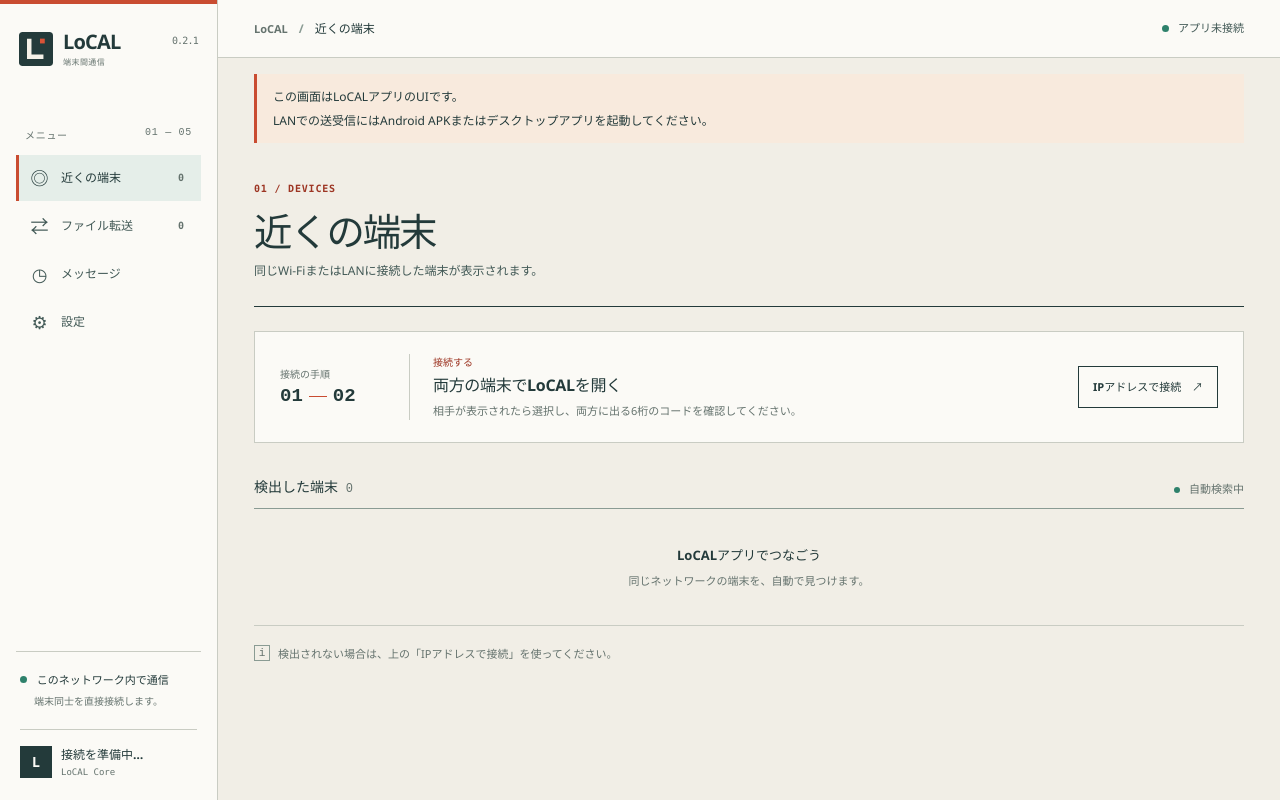
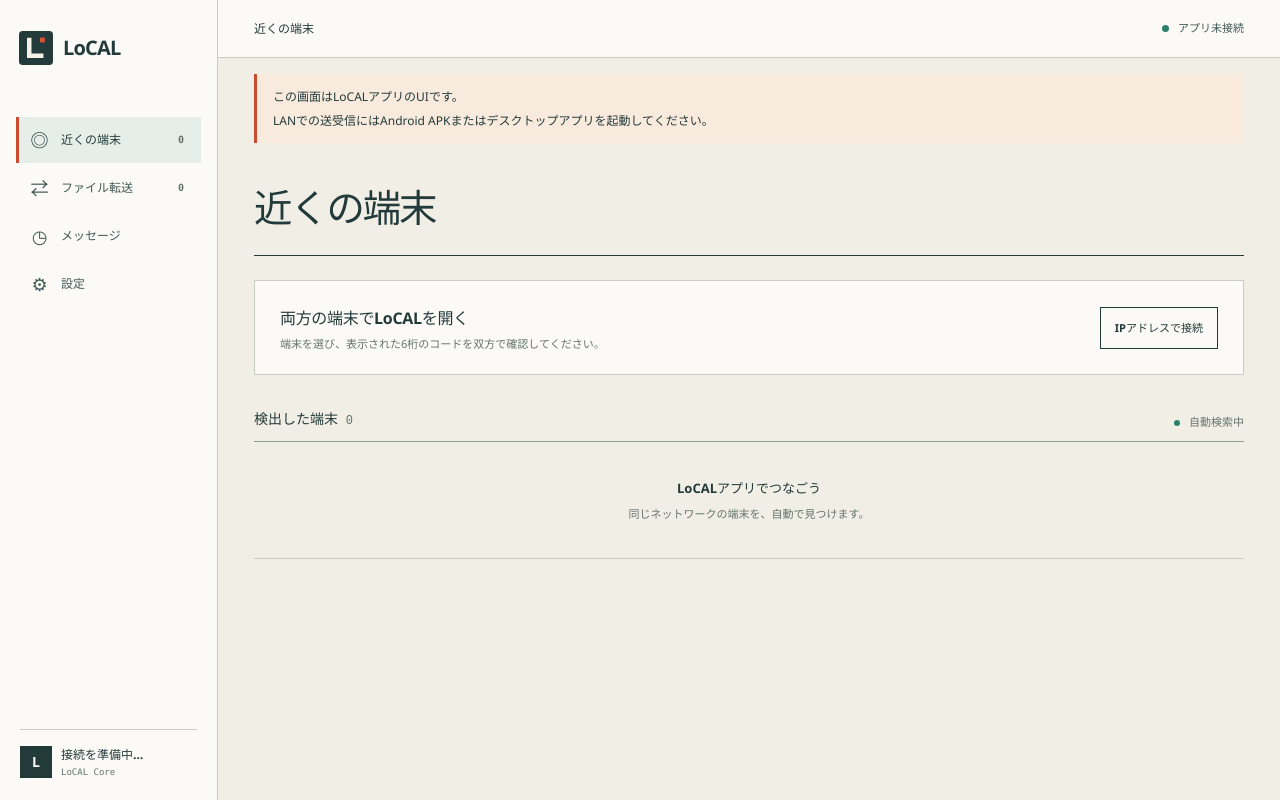
Before and after one commit to sakusdev/LoCAL, a plain HTML site: page ui/index.html in a window 1280 px wide. Drawn offline with Linux system fonts and the light colour scheme.

Commit message:
Remove numbered labels and decorative subtitles from UI

```diff
--- a/ui/index.html
+++ b/ui/index.html
@@ -12,8 +12,7 @@
 </head>
 <body>
   <aside class="sidebar">
-    <div class="brand"><img src="mark.svg" width="38" height="38" alt=""><div>LoCAL<small>端末間通信</small></div><span class="version">0.2.1</span></div>
-    <div class="nav-label">メニュー <span>01 — 05</span></div>
+    <div class="brand"><img src="mark.svg" width="38" height="38" alt=""><strong>LoCAL</strong></div>
     <nav aria-label="メインナビゲーション">
       <button data-tab="nearby" class="nav-item active"><span class="nav-icon">◎</span><span>近くの端末</span><span id="peer-count" class="count">0</span></button>
       <button data-tab="transfers" class="nav-item"><span class="nav-icon">⇄</span><span>ファイル転送</span><span id="transfer-count" class="count">0</span></button>
@@ -21,22 +20,21 @@
       <button data-tab="screen" id="screen-nav" class="nav-item" hidden><span class="nav-icon">▣</span><span>画面共有</span></button>
       <button data-tab="settings" class="nav-item"><span class="nav-icon">⚙</span><span>設定</span></button>
     </nav>
-    <div class="sidebar-bottom"><div class="privacy"><span class="status-dot"></span> このネットワーク内で通信</div><p>端末同士を直接接続します。</p><div class="device-self"><div class="avatar">L</div><div><b id="self-name">接続を準備中…</b><small id="self-address">LoCAL Core</small></div></div></div>
+    <div class="sidebar-bottom"><div class="device-self"><div class="avatar">L</div><div><b id="self-name">接続を準備中…</b><small id="self-address">LoCAL Core</small></div></div></div>
   </aside>
   <main>
-    <header class="topbar"><div><span class="breadcrumb">LoCAL</span><span class="slash">/</span><span id="page-name">近くの端末</span></div><span class="connection-pill" id="connection"><i class="status-dot"></i><span>準備中</span></span></header>
+    <header class="topbar"><span id="page-name">近くの端末</span><span class="connection-pill" id="connection"><i class="status-dot"></i><span>準備中</span></span></header>
     <div id="native-error" class="notice" hidden></div>
     <div id="warnings" hidden></div>
     <div id="screen-offers" class="notice" hidden></div>
     <section id="view-nearby" class="view">
-      <div class="page-heading"><div class="eyebrow">01 / DEVICES</div><h1>近くの端末</h1><p>同じWi-FiまたはLANに接続した端末が表示されます。</p></div>
-      <div class="discovery-banner"><div class="discovery-index" aria-hidden="true"><span>接続の手順</span><strong>01 <i></i> 02</strong></div><div class="discovery-copy"><div class="overline">接続する</div><h2>両方の端末でLoCALを開く</h2><p>相手が表示されたら選択し、両方に出る6桁のコードを確認してください。</p></div><button class="text-button" id="manual-open">IPアドレスで接続 <span>↗</span></button></div>
+      <div class="page-heading"><h1>近くの端末</h1></div>
+      <div class="discovery-banner"><div class="discovery-copy"><h2>両方の端末でLoCALを開く</h2><p>端末を選び、表示された6桁のコードを双方で確認してください。</p></div><button class="text-button" id="manual-open">IPアドレスで接続</button></div>
       <div class="section-title"><h2>検出した端末 <span id="nearby-count">0</span></h2><span class="muted small"><span class="scan-dot"></span> 自動検索中</span></div>
       <div id="peers" class="peer-grid"></div>
-      <div class="footnote"><span>i</span> 検出されない場合は、上の「IPアドレスで接続」を使ってください。</div>
     </section>
     <section id="view-transfers" class="view" hidden>
-      <div class="page-heading"><div class="eyebrow">02 / TRANSFERS</div><h1>ファイル転送</h1><p>送受信の進行状況と保存済みファイル。</p></div>
+      <div class="page-heading"><h1>ファイル転送</h1></div>
       <div id="transfers"></div>
       <p class="muted small">中断したファイルは、同じ相手に同じファイルを選び直すと続きから転送します。</p>
       <div class="section-title"><h2>保存済みの受信ファイル</h2><button id="received-refresh" class="secondary">一覧を更新</button></div>
@@ -45,19 +43,19 @@
       <div class="actions"><button id="received-prev" class="secondary" disabled>前へ</button><span id="received-page" class="muted small" role="status"></span><button id="received-next" class="secondary" disabled>次へ</button></div>
     </section>
     <section id="view-history" class="view" hidden>
-      <div class="page-heading"><div class="eyebrow">03 / MESSAGES</div><h1>メッセージ</h1><p>履歴はこの端末に保存されます。</p></div>
+      <div class="page-heading"><h1>メッセージ</h1></div>
       <label class="select-label" for="chat-peer">送信する端末</label><select id="chat-peer"></select>
       <div id="messages" class="messages" aria-live="polite"></div>
       <form id="message-form" class="composer"><label class="sr-only" for="message">メッセージ</label><textarea id="message" placeholder="メッセージを入力…" maxlength="16384" rows="3"></textarea><div class="composer-actions"><button type="button" id="paste-clipboard" class="secondary">クリップボードを貼り付け</button><button type="submit" id="send-message" class="primary">送信 ↗</button></div></form>
     </section>
     <section id="view-screen" class="view" hidden>
-      <div class="page-heading"><div class="eyebrow">04 / SCREEN</div><h1>画面共有</h1><p>ペアリングしたWindows PC間で閲覧できます。音声・遠隔操作には対応していません。</p></div>
+      <div class="page-heading"><h1>画面共有</h1><p>Windows同士の閲覧専用機能です。音声・遠隔操作はありません。</p></div>
       <div class="settings-card"><h2>自分の画面を共有</h2><label for="screen-peer">共有する相手</label><select id="screen-peer"></select><label for="screen-source">表示する画面</label><select id="screen-source"></select><div class="actions"><button id="screen-refresh-sources" class="secondary">画面を更新</button><button id="screen-share" class="primary">共有を申し込む</button></div><p class="muted small">相手が承認してから画面の取得を開始します。</p></div>
       <div class="section-title"><h2>画面セッション</h2></div><div id="screen-sessions"></div>
       <div id="screen-viewer" class="settings-card" hidden><h2>受信中の画面</h2><canvas id="screen-canvas" aria-label="相手の共有画面"></canvas><div class="actions"><button id="screen-stop" class="danger-button">表示を終了</button></div></div>
     </section>
     <section id="view-settings" class="view" hidden>
-      <div class="page-heading"><div class="eyebrow">05 / SETTINGS</div><h1>設定</h1><p>端末の名前、接続先、信頼情報を管理します。</p></div>
+      <div class="page-heading"><h1>設定</h1></div>
       <div class="settings-card"><h2>この端末</h2><form id="name-form"><label for="device-name">端末の名前</label><div class="input-row"><input id="device-name" maxlength="80" placeholder="端末の名前"><button class="primary" type="submit">保存</button></div></form><label>接続用アドレス</label><div id="addresses" class="mono info-value">—</div><label>Device ID / 公開鍵の指紋</label><div id="fingerprint" class="mono fingerprint">—</div><p class="muted small">表示名が同じでも鍵が変わった端末は、もう一度ペアリングが必要です。</p></div>
       <div class="settings-card"><h2>信頼済みの端末</h2><div id="trusted"></div></div>
       <div class="settings-card"><h2>保存とプライバシー</h2><label>受信ファイルの保存先</label><div id="receive-dir" class="mono fingerprint"></div><p id="storage-note" class="muted small"></p><div class="settings-row"><span>メッセージ履歴</span><button id="clear-history" class="danger-button">履歴を削除</button></div></div>
--- a/ui/style.css
+++ b/ui/style.css
@@ -25,24 +25,18 @@
 [hidden] { display: none !important; }
 h1, h2, h3, p { margin-top: 0; }
 p { color: var(--muted); }
-.mono, .version, .count, .pair-code, .transfer-meta, .transfer-status, .connection-pill, .fingerprint, #self-address {
+.mono, .count, .pair-code, .transfer-meta, .transfer-status, .connection-pill, .fingerprint, #self-address {
   font-family: ui-monospace, SFMono-Regular, Consolas, monospace;
 }
 
-/* Navigation is a ledger margin; the page content is the working area. */
 .sidebar {
   position: fixed; inset: 0 auto 0 0; width: 218px; z-index: 10;
   background: var(--sheet); border-right: 1px solid var(--rule);
   display: flex; flex-direction: column; padding: 27px 16px 21px;
 }
-.sidebar::before { content: ""; height: 4px; background: var(--accent); position: absolute; top: 0; left: 0; right: 0; }
-.brand { display: flex; align-items: center; gap: 10px; padding: 4px 3px; font-size: 20px; font-weight: 800; letter-spacing: -.04em; line-height: 1.1; }
+.brand { display: flex; align-items: center; gap: 10px; padding: 4px 3px; font-size: 20px; letter-spacing: -.04em; line-height: 1.1; }
 .brand img { width: 34px; height: 34px; border-radius: 3px; flex: none; }
-.brand small { display: block; margin-top: 5px; font-size: 8px; font-weight: 700; letter-spacing: .055em; white-space: nowrap; color: var(--muted); }
-.version { margin-left: auto; align-self: start; font-size: 10px; font-weight: 500; padding-top: 4px; color: var(--muted); }
-.nav-label { display: flex; justify-content: space-between; margin: 56px 9px 12px; font-size: 10px; font-weight: 700; letter-spacing: .07em; color: var(--muted); }
-.nav-label span { font: 10px ui-monospace, monospace; font-weight: 400; }
-nav { display: grid; gap: 2px; }
+nav { display: grid; gap: 2px; margin-top: 48px; }
 .nav-item {
   display: flex; align-items: center; gap: 11px; min-height: 46px; width: 100%;
   padding: 8px 10px; border: 0; border-left: 3px solid transparent;
@@ -52,10 +46,8 @@
 .nav-item.active { border-left-color: var(--accent); background: var(--tint); color: var(--ink); }
 .nav-icon { width: 21px; flex: none; text-align: center; font-size: 18px; line-height: 1; font-weight: 400; }
 .count { min-width: 20px; margin-left: auto; color: var(--muted); font-size: 10px; text-align: center; }
-.sidebar-bottom { margin-top: auto; border-top: 1px solid var(--rule); padding: 19px 4px 0; }
-.privacy { color: var(--ink); font-size: 11px; font-weight: 700; }
+.sidebar-bottom { margin-top: auto; padding: 0 4px; }
 .status-dot { display: inline-block; width: 7px; height: 7px; margin-right: 7px; border-radius: 50%; background: #2e816b; vertical-align: 1px; }
-.sidebar-bottom > p { margin: 5px 0 20px 14px; font-size: 10px; }
 .device-self { display: flex; align-items: center; gap: 9px; min-width: 0; border-top: 1px solid var(--rule); padding-top: 15px; }
 .device-self > div:last-child { min-width: 0; }
 .device-self b { display: block; overflow: hidden; text-overflow: ellipsis; white-space: nowrap; font-size: 12px; }
@@ -67,30 +59,20 @@
   height: 58px; padding: 0 36px; display: flex; justify-content: space-between; align-items: center; gap: 12px;
   border-bottom: 1px solid var(--rule); background: var(--sheet); font-size: 12px; font-weight: 650;
 }
-.breadcrumb { color: var(--muted); font-size: 11px; }
-.slash { color: var(--rule-strong); padding: 0 11px; }
 .connection-pill { display: flex; align-items: center; white-space: nowrap; color: var(--ink-soft); font-size: 11px; font-weight: 400; }
 .connection-pill .status-dot { margin-right: 9px; }
 .view { max-width: 1160px; margin: 0 auto; padding: 40px 36px 75px; }
-.page-heading { padding-bottom: 26px; border-bottom: 1px solid var(--ink); margin-bottom: 24px; }
-.eyebrow { margin-bottom: 13px; color: var(--accent-ink); font: 700 10px ui-monospace, SFMono-Regular, Consolas, monospace; letter-spacing: .08em; }
+.page-heading { padding-bottom: 18px; border-bottom: 1px solid var(--ink); margin-bottom: 24px; }
 .page-heading h1 { margin: 0 0 5px; font-size: clamp(30px, 3vw, 41px); font-weight: 700; line-height: 1.27; letter-spacing: -.055em; }
 .page-heading p { margin: 0; color: var(--ink-soft); font-size: 12px; }
-.mobile-break { display: none; }
-
 .discovery-banner {
-  display: grid; grid-template-columns: 130px minmax(0, 1fr) auto; align-items: center; gap: 23px;
+  display: grid; grid-template-columns: minmax(0, 1fr) auto; align-items: center; gap: 23px;
   padding: 22px 25px; border: 1px solid var(--rule); background: var(--sheet);
 }
-.discovery-index { align-self: stretch; display: flex; flex-direction: column; justify-content: center; border-right: 1px solid var(--rule); color: var(--muted); font-size: 10px; }
-.discovery-index strong { display: flex; align-items: center; gap: 6px; margin-top: 3px; color: var(--ink); font: 600 19px ui-monospace, monospace; white-space: nowrap; }
-.discovery-index i { width: 18px; border-top: 1px solid var(--accent); }
-.overline { color: var(--accent-ink); font-size: 10px; font-weight: 700; }
 .discovery-copy h2 { font-size: 16px; margin: 3px 0; letter-spacing: -.02em; }
 .discovery-copy p { margin: 0; font-size: 11px; }
 .text-button { border: 1px solid var(--ink); padding: 11px 14px; white-space: nowrap; color: var(--ink); background: transparent; font-size: 11px; font-weight: 700; }
 .text-button:hover, .secondary:hover { background: var(--tint); }
-.text-button span { margin-left: 8px; }
 .section-title { display: flex; justify-content: space-between; align-items: end; gap: 8px; margin: 33px 0 10px; }
 .section-title h2 { margin: 0; font-size: 14px; font-weight: 700; }
 .section-title h2 span { color: var(--muted); padding-left: 4px; font: 12px ui-monospace, monospace; }
@@ -119,8 +101,6 @@
 .danger-button:hover { background: #f6e9e4; }
 .full { width: 100%; }
 .peer-controls > .full { width: auto; }
-.footnote { display: flex; gap: 8px; margin-top: 19px; color: var(--muted); font-size: 11px; }
-.footnote span { display: grid; place-items: center; flex: none; width: 16px; height: 16px; border: 1px solid var(--rule-strong); font: 11px ui-monospace, monospace; }
 .empty { padding: 36px 16px; border-bottom: 1px solid var(--rule); text-align: center; }
 .empty strong { display: block; font-size: 13px; }
 .empty p { margin: 6px 0 0; font-size: 11px; }
@@ -183,15 +163,13 @@
   .topbar { padding-inline: 25px; }
   .view { padding: 34px 25px 60px; }
   .notice { margin-inline: 25px; }
-  .discovery-banner { grid-template-columns: 91px 1fr; }
-  .discovery-banner .text-button { grid-column: 2; justify-self: start; }
-  .discovery-index strong { font-size: 15px; gap: 3px; }
-  .discovery-index i { width: 10px; }
+  .discovery-banner { grid-template-columns: 1fr; }
+  .discovery-banner .text-button { justify-self: start; }
 }
 @media (max-width: 700px) {
   .sidebar { inset: auto 0 0; width: 100%; height: calc(68px + env(safe-area-inset-bottom)); padding: 5px 8px env(safe-area-inset-bottom); border: 0; border-top: 1px solid var(--rule); background: var(--sheet); }
-  .sidebar::before, .brand, .nav-label, .sidebar-bottom { display: none; }
-  nav { height: 100%; display: flex; justify-content: space-around; align-items: stretch; gap: 1px; }
+  .brand, .sidebar-bottom { display: none; }
+  nav { height: 100%; display: flex; justify-content: space-around; align-items: stretch; gap: 1px; margin-top: 0; }
   .nav-item { width: auto; flex: 1; min-width: 0; max-width: 120px; min-height: 56px; flex-direction: column; justify-content: center; gap: 2px; padding: 4px 1px; border-left: 0; border-top: 3px solid transparent; text-align: center; font-size: 9px; line-height: 1.3; white-space: nowrap; }
   .nav-item.active { border-top-color: var(--accent); }
   .nav-icon { font-size: 19px; }
@@ -204,8 +182,6 @@
   .page-heading h1 { font-size: 29px; }
   .page-heading p { font-size: 11px; }
   .discovery-banner { grid-template-columns: 1fr; gap: 10px; padding: 17px; }
-  .discovery-index { flex-direction: row; justify-content: space-between; align-items: center; border-right: 0; border-bottom: 1px solid var(--rule); padding-bottom: 9px; }
-  .discovery-index strong { margin: 0; font-size: 15px; }
   .discovery-copy h2 { font-size: 14px; }
   .discovery-banner .text-button { grid-column: 1; margin-top: 2px; }
   .section-title { margin-top: 27px; }
```
